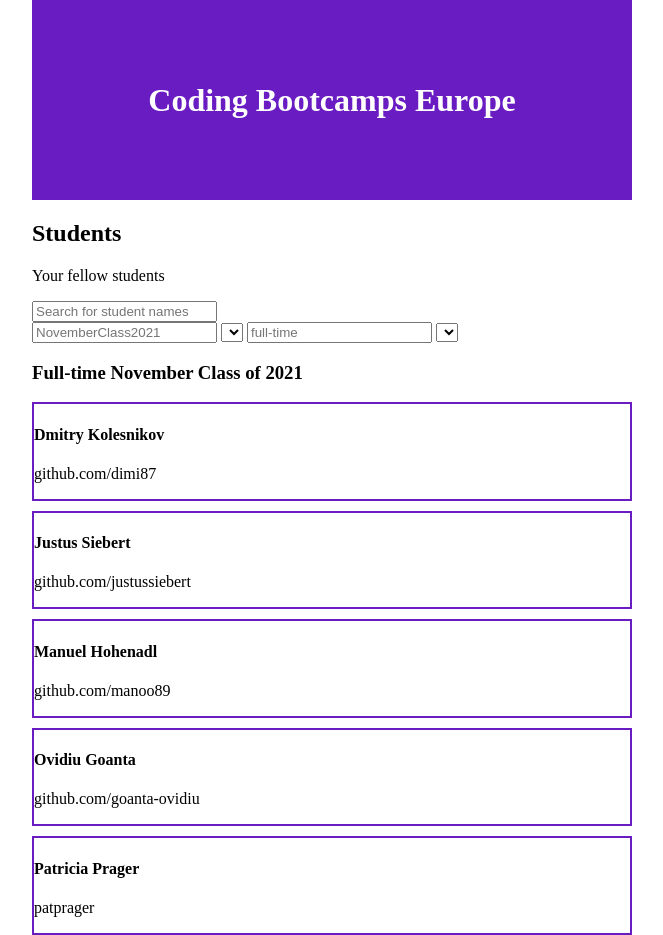
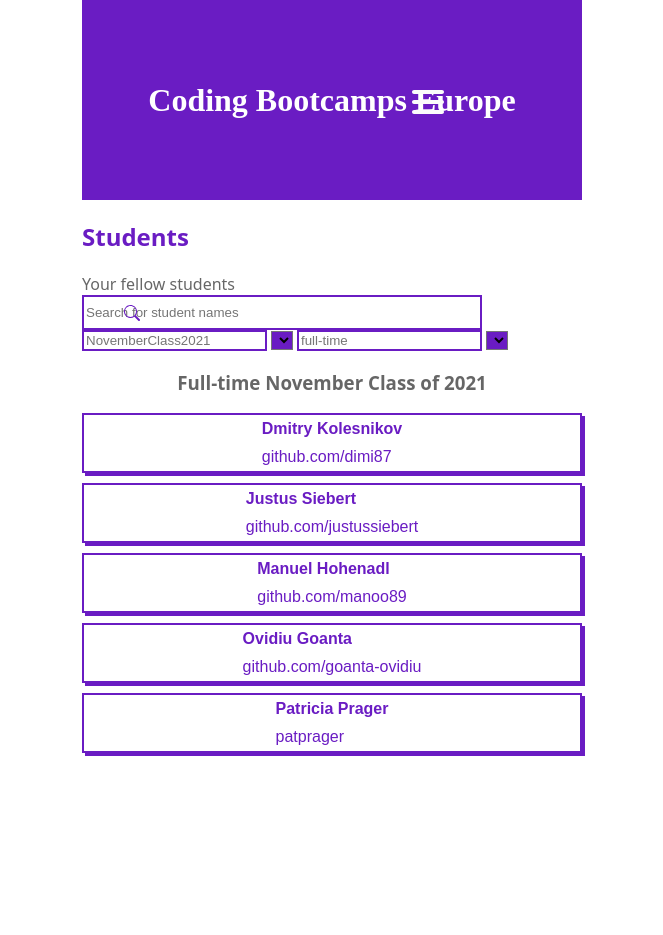
Before and after one commit to NoahWolters/figma-practice, a plain HTML site: page index.html in a window 1280 px wide. Shown: the whole page, without its empty margins (308-971 px from the left). After the commit the page ends 800 px from the top, so only its background shows below. Drawn offline with Linux system fonts and the light colour scheme.

Commit message:
initial commit

```diff
--- a/index.html
+++ b/index.html
@@ -12,20 +12,39 @@
 <body>
     <header class="first-header">
         <h1>Coding Bootcamps Europe</h1>
+        <svg class="svg-header" width="32" height="24" viewBox="0 0 32 24" fill="none"
+            xmlns="http://www.w3.org/2000/svg">
+            <path fill-rule="evenodd" clip-rule="evenodd"
+                d="M0 2C0 0.89543 0.89543 0 2 0H30C31.1046 0 32 0.89543 32 2C32 3.10457 31.1046 4 30 4H2C0.89543 4 0 3.10457 0 2ZM0 12C0 10.8954 0.89543 10 2 10H30C31.1046 10 32 10.8954 32 12C32 13.1046 31.1046 14 30 14H2C0.89543 14 0 13.1046 0 12ZM0 22C0 20.8954 0.89543 20 2 20H30C31.1046 20 32 20.8954 32 22C32 23.1046 31.1046 24 30 24H2C0.89543 24 0 23.1046 0 22Z"
+                fill="#FBFBFB" />
+        </svg>
+
     </header>
     <main>
         <section>
+            <div class="h2-div">
+                <h2>Students</h2>
+                <p class="fellow-students">Your fellow students</p>
+            </div>
             <div>
-                <h2>Students</h2>
-                <p>Your fellow students</p>
-                <input type="search" id="site-search" placeholder="Search for student names">
+                <input type="search" id="site-search" class="first-input" placeholder="Search for student names">
+                <svg width="359" height="94" viewBox="0 0 359 94" class="input-svg" fill="none"
+                    xmlns="http://www.w3.org/2000/svg">
+                    <g clip-path="url(#clip0_0_1)">
+                        <path
+                            d="M302.742 20.344C303.71 19.0227 304.144 17.3845 303.956 15.7571C303.769 14.1298 302.973 12.6333 301.73 11.5671C300.486 10.5009 298.886 9.9436 297.249 10.0067C295.612 10.0697 294.059 10.7486 292.901 11.9073C291.743 13.066 291.066 14.6193 291.004 16.2562C290.942 17.8932 291.5 19.4932 292.567 20.736C293.635 21.9789 295.132 22.7731 296.759 22.9596C298.387 23.1461 300.024 22.7112 301.345 21.742H301.344C301.374 21.782 301.406 21.82 301.442 21.857L305.292 25.707C305.48 25.8946 305.734 26.0001 305.999 26.0002C306.264 26.0003 306.519 25.895 306.707 25.7075C306.894 25.52 307 25.2656 307 25.0003C307 24.7351 306.895 24.4806 306.707 24.293L302.857 20.443C302.821 20.4068 302.783 20.3734 302.742 20.343V20.344ZM303 16.5C303 17.2223 302.858 17.9375 302.581 18.6048C302.305 19.272 301.9 19.8784 301.389 20.3891C300.878 20.8998 300.272 21.3049 299.605 21.5813C298.938 21.8577 298.222 22 297.5 22C296.778 22 296.063 21.8577 295.395 21.5813C294.728 21.3049 294.122 20.8998 293.611 20.3891C293.1 19.8784 292.695 19.272 292.419 18.6048C292.142 17.9375 292 17.2223 292 16.5C292 15.0413 292.58 13.6424 293.611 12.6109C294.642 11.5795 296.041 11 297.5 11C298.959 11 300.358 11.5795 301.389 12.6109C302.421 13.6424 303 15.0413 303 16.5Z"
+                            fill="#6A1CC3" />
+                    </g>
+
+                </svg>
+
             </div>
 
             <div class="select">
-                <input type="text" name="class" id="class" placeholder="NovemberClass2021">
-                <select name="NovemberClass2021" id="class"></select>
-                <input type="text" name="class" id="class" placeholder="full-time">
-                <select name="NovemberClass2021" id="class"></select>
+                <input type="text" name="class" class="second-input" id="class" placeholder="NovemberClass2021">
+                <select name="NovemberClass2021" class="first-select" id="class"></select>
+                <input type="text" name="class" class="second-input" id="class" placeholder="full-time">
+                <select name="NovemberClass2021" class="first-select" id="class"></select>
             </div>
         </section>
 
@@ -37,6 +56,7 @@
             <div class="student">
                 <h4>Dmitry Kolesnikov</h4>
                 <p>github.com/dimi87</p>
+
             </div>
             <div class="student">
                 <h4>Justus Siebert</h4>
@@ -51,6 +71,7 @@
                 <h4>Ovidiu Goanta</h4>
                 <p>github.com/goanta-ovidiu</p>
 
+
             </div>
             <div class="student">
                 <h4>Patricia Prager</h4>
--- a/style.css
+++ b/style.css
@@ -3,8 +3,9 @@
 *::before {
   box-sizing: border-box;
 }
+
 body {
-  max-width: 600px;
+  max-width: 500px;
   margin-inline: auto;
   margin-block: 0;
 }
@@ -14,11 +15,48 @@ body {
   color: white;
   background-color: rgba(106, 28, 195, 1);
 }
+.svg-header {
+  position: absolute;
+  top: 90px;
+  left: 720px;
+}
+.input-svg {
+  position: absolute;
+  top: 295px;
+  right: 780px;
+}
 .first-header {
   display: flex;
   align-items: center;
   justify-content: center;
 }
+.h2-div {
+  margin: 0px;
+}
+h2 {
+  font-style: normal;
+  font-family: system-ui, -apple-system, BlinkMacSystemFont, "Segoe UI", Roboto,
+    Oxygen, Ubuntu, Cantarell, "Open Sans", "Helvetica Neue", sans-serif;
+  color: rgba(106, 28, 195, 1);
+}
+.students-header {
+  font-family: system-ui, -apple-system, BlinkMacSystemFont, "Segoe UI", Roboto,
+    Oxygen, Ubuntu, Cantarell, "Open Sans", "Helvetica Neue", sans-serif;
+  color: rgba(0, 0, 0, 0.6);
+}
+
+.fellow-students {
+  font-family: system-ui, -apple-system, BlinkMacSystemFont, "Segoe UI", Roboto,
+    Oxygen, Ubuntu, Cantarell, "Open Sans", "Helvetica Neue", sans-serif;
+  color: rgba(0, 0, 0, 0.6);
+  margin-block: 0px;
+}
+
+.students-header {
+  display: flex;
+  justify-content: center;
+}
+
 .student-grid {
   display: grid;
   grid-template-columns: 1fr;
@@ -26,5 +64,32 @@ body {
 }
 
 .student {
+  display: grid;
+  justify-content: center;
+}
+
+.student {
+  font-style: normal;
+  font-family: sans-serif;
+  color: rgba(106, 28, 195, 1);
+  border: 2px solid rgba(106, 28, 195, 1);
+  box-shadow: 3px 3px rgba(106, 28, 195, 1);
+}
+.first-input {
+  border: 2px solid rgba(106, 28, 195, 1);
+  width: 400px;
+  height: 35px;
+}
+
+.first-select {
+  background-color: rgba(106, 28, 195, 1);
+}
+
+.second-input {
   border: 2px solid rgba(106, 28, 195, 1);
 }
+
+h4,
+p {
+  margin-block: 5px;
+}
```
